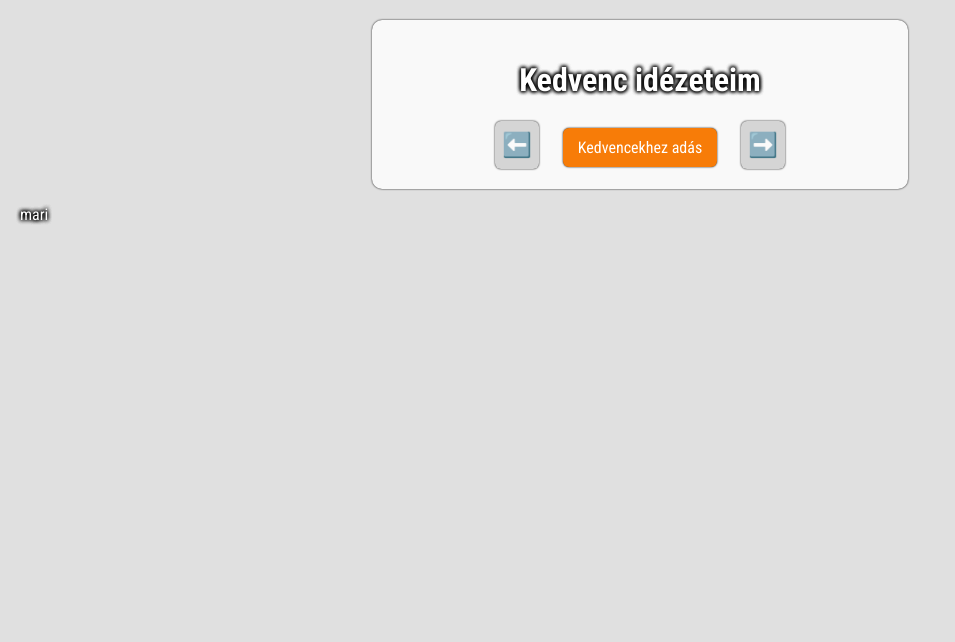
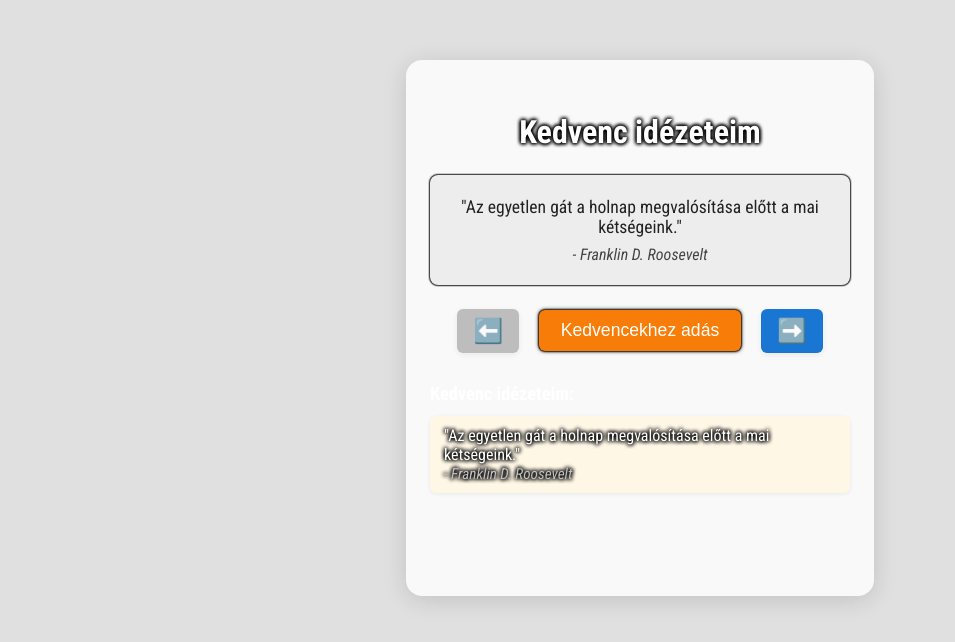
Before and after one commit to MolnarMarcell/idezetek, a plain HTML site: page index.html in a window 1280 px wide. Both pictures are taken after a click on the button "Kedvencekhez adás". Shown: the whole page, without its empty margins (0-955 px from the left). Drawn offline with Linux system fonts and the light colour scheme.

Commit message:
Javítás

```diff
--- a/index.html
+++ b/index.html
@@ -18,6 +18,5 @@
     </div>
 
     <script src="script.js"></script>
-    <p>mari</p>
 </body>
 </html>
--- a/script.js
+++ b/script.js
@@ -1,5 +1,6 @@
 const idezetek = [
     { "idezet": "Az egyetlen gát a holnap megvalósítása előtt a mai kétségeink.", "szerzo": "Franklin D. Roosevelt" },
+    {"idezet": "Az élet nem habostorta!", "szerzo": "Bontovics Ignác" },
     { "idezet": "Minden nehézség közepén ott rejlik a lehetőség.", "szerzo": "Albert Einstein" },
     { "idezet": "A siker nem végleges, a kudarc nem végzetes: a folytatáshoz szükséges bátorság számít.", "szerzo": "Winston Churchill" },
     { "idezet": "Az élet az, ami akkor történik, amikor más terveket készítesz.", "szerzo": "John Lennon" },
@@ -31,33 +32,64 @@ const idezetek = [
     { "idezet": "Az életed akkor javul, ha te is fejlődsz.", "szerzo": "Brian Tracy" }
 ];
 
-// Kedvencekhez adás funkció
-function kedvencekhezAdas(idezetIndex) {
-    const kedvencek = JSON.parse(localStorage.getItem('kedvencek')) || [];
-    const idezet = idezetek[idezetIndex];
-    kedvencek.push(idezet);
-    localStorage.setItem('kedvencek', JSON.stringify(kedvencek));
-    alert("Idézet hozzáadva a kedvencekhez!");
+let aktualisIndex = 0;
+let kedvencek = [];
+
+function frissitGombok() {
+    document.getElementById("balragomb").disabled = aktualisIndex === 0;
+    document.getElementById("jobbragomb").disabled = aktualisIndex === idezetek.length - 1;
 }
-// Idézet váltó funkciók
-let currentIndex = 0;
-function showNextQuote() {
-    currentIndex = (currentIndex + 1) % idezetek.length;
-    document.getElementById('idezet').innerText = `"${idezetek[currentIndex].idezet}"`;
-    document.getElementById('szerzo').innerText = `- ${idezetek[currentIndex].szerzo}`;
+
+function idezetMegjelenitese() {
+    const idezetObj = idezetek[aktualisIndex];
+    document.getElementById("idezetkocka").innerHTML = `
+        <div id="idezet">"${idezetObj.idezet}"</div>
+        <div id="szerzo">- ${idezetObj.szerzo}</div>
+    `;
+    frissitGombok();
 }
-// Vissza az előző idézethez
-function showPreviousQuote() {
-    currentIndex = (currentIndex - 1 + idezetek.length) % idezetek.length;
-    document.getElementById('idezet').innerText = `"${idezetek[currentIndex].idezet}"`;
-    document.getElementById('szerzo').innerText = `- ${idezetek[currentIndex].szerzo}`;
+
+function kovetkezoIdezet() {
+    if (aktualisIndex < idezetek.length - 1) {
+        aktualisIndex++;
+        idezetMegjelenitese();
+    }
 }
-// Eseménykezelők hozzárendelése gombokhoz
-document.getElementById('hozzad').addEventListener('click', kedvencekhezAdas.bind(null, currentIndex));
-document.getElementById('jobbra').addEventListener('click', showNextQuote);
-document.getElementById('balra').addEventListener('click', showPreviousQuote);
-// Kezdeti idézet megjelenítése
-document.getElementById('idezet').innerText = `"${idezetek[currentIndex].idezet}"`;
-document.getElementById('szerzo').innerText = `- ${idezetek[currentIndex].szerzo}`;
-/////
-document.body.innerHTML += '<p>mari</p>';
+
+function elozoIdezet() {
+    if (aktualisIndex > 0) {
+        aktualisIndex--;
+        idezetMegjelenitese();
+    }
+}
+
+function kedvenchezAdas() {
+    const idezetObj = idezetek[aktualisIndex];
+    if (!kedvencek.some(e => e.idezet === idezetObj.idezet && e.szerzo === idezetObj.szerzo)) {
+        kedvencek.push(idezetObj);
+        kedvencekMegjelenitese();
+    }
+}
+
+function kedvencekMegjelenitese() {
+    let lista = document.getElementById("kedvencekLista");
+    if (!lista) {
+        lista = document.createElement("div");
+
+        lista.id = "kedvencekLista";
+        lista.style.marginTop = "30px";
+                lista.style.color = "white";
+        document.querySelector(".box").appendChild(lista);
+    }
+    lista.innerHTML = "<h2>Kedvenc idézeteim:</h2>" + kedvencek.map(q =>
+        `<div class="kedvenc-idezet">"${q.idezet}"<br><span>- ${q.szerzo}</span></div>`
+    ).join("");
+}
+
+// Eseménykezelők
+document.getElementById("balragomb").addEventListener("click", elozoIdezet);
+document.getElementById("jobbragomb").addEventListener("click", kovetkezoIdezet);
+document.getElementById("hozzaad").addEventListener("click", kedvenchezAdas);
+
+// Első idézet megjelenítése
+idezetMegjelenitese();
--- a/style.css
+++ b/style.css
@@ -11,54 +11,114 @@ body {
 
 
 .box {
-    width: 40%;
-    margin: 0 auto;
-    padding: 20px;
-    border: none;
-    box-shadow: 0 0 2px black;
-    border-radius: 10px;
-    background-color: #f9f9f9;
+    width: 420px;
+    min-height: 480px;
+    margin: 40px auto;
+    padding: 32px 24px 24px 24px;
+    border-radius: 16px;
+    background: #f9f9f9;
+    box-shadow: 0 4px 24px #0002;
     text-align: center;
 }
 
 .gomb {
-    font-size: 24px;
-    padding: 10px 7px;
-    margin: 0 10px;
+    background: #1976d2;
+    color: #fff;
+    font-size: 1.5rem;
+    padding: 8px 16px;
+    margin: 0 8px;
+    border: none;
+    border-radius: 6px;
+    box-shadow: 0 2px 6px #0001;
     cursor: pointer;
-    border: none;
-    background-color: #d5d5d5;
-    border-radius: 6px;
-    box-shadow: 0 0 2px black;
+    transition: background 0.2s;
+    vertical-align: middle;
 }
 
-.gomb:hover {
-    background-color: #bfbfbf;
+.gomb:disabled {
+    background: #bdbdbd;
+    color: #fff;
+    cursor: not-allowed;
 }
 
 .idezetkocka {
-    background-color: #d5d5d5;
+    width: 100%;
+    min-height: 110px;
+    max-height: 140px;
+    background: #ededed;
+    border-radius: 8px;
+    margin: 24px auto 24px auto;
     display: flex;
+    flex-direction: column;
     justify-content: center;
     align-items: center;
-    gap: 15px;
-    margin-top: 20px;
+    color: #222;
+    font-size: 1.25rem;
+    padding: 18px 12px;
+    box-sizing: border-box;
+    box-shadow: 0 0 2px black, 0 0 2px black, 0 0 2px black, 0 0 2px black;
+
+}
+
+#idezet {
+    font-size: 1.1rem;
+    font-weight: 400;
+    margin-bottom: 8px;
+    color: #222;
+    text-shadow: none;
+}
+
+#szerzo {
+    font-size: 1rem;
+    font-style: italic;
+    color: #444;
+    text-shadow: none;
 }
 
 #hozzaad {
-    font-family: "Roboto Condensed", sans-serif;
-    font-weight: 400;
-    padding: 10px 15px;
-    font-size: 16px;
-    margin: 0 10px;
+    background: #f77c08;
+    color: #fff;
+    font-size: 1.1rem;
+    font-weight: 500;
+    padding: 10px 22px;
+    margin: 0 8px;
+    border-radius: 6px;
+    border: none;
+    box-shadow: 0 0 4px black, 0 0 2px black, 0 0 2px black, 0 0 2px black;
     cursor: pointer;
-    border: none;
-    background-color: #f77c08;
-    color: white;
-    border-radius: 6px;
-    box-shadow: 0 0 2px black;
+    transition: background 0.2s;
 }
 
 #hozzaad:hover {
-    background-color: #e67307;
+    background: #e67307;
 }
+
+#kedvencekLista {
+    margin-top: 32px;
+    text-align: left;
+}
+
+#kedvencekLista h2 {
+    font-size: 1.15rem;
+    font-weight: 700;
+    color: #ffffff;
+    margin-bottom: 12px;
+    text-align: left;
+    text-shadow: none;
+}
+
+.kedvenc-idezet {
+    background: #fff7e6;
+    color: #ffffff;
+    border-radius: 6px;
+    padding: 10px 14px;
+    margin-bottom: 10px;
+    font-size: 1rem;
+    box-shadow: 0 1px 4px #0001;
+}
+
+.kedvenc-idezet span {
+    color: #c2bfbf;
+    font-style: italic;
+    font-size: 0.95rem;
+}
```
